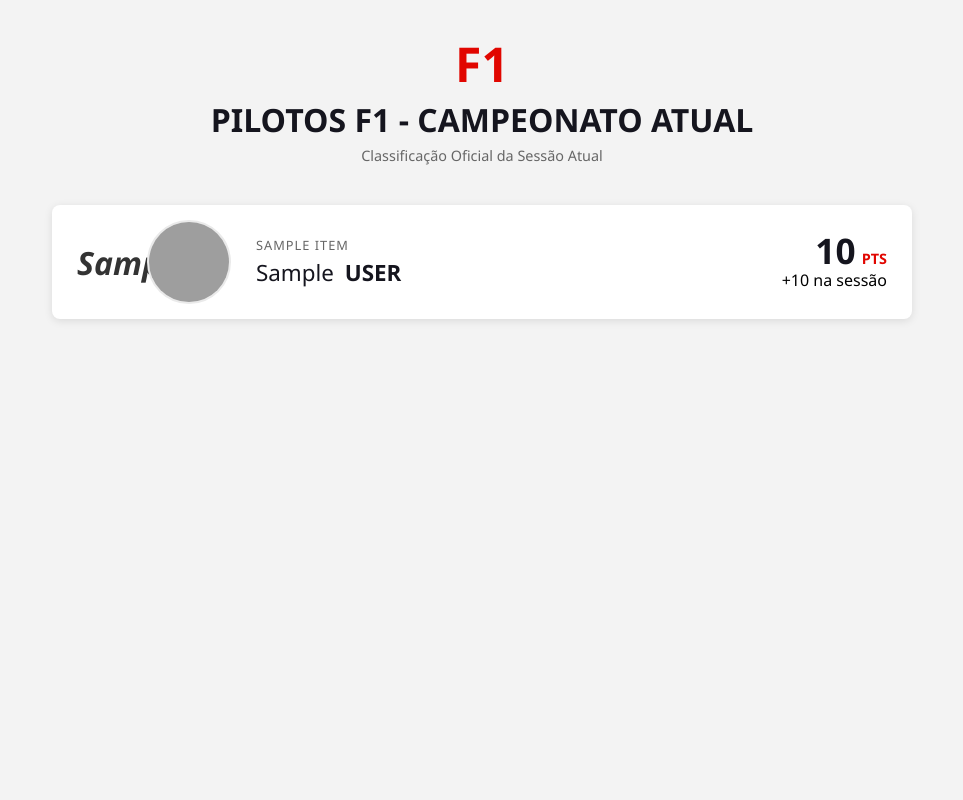
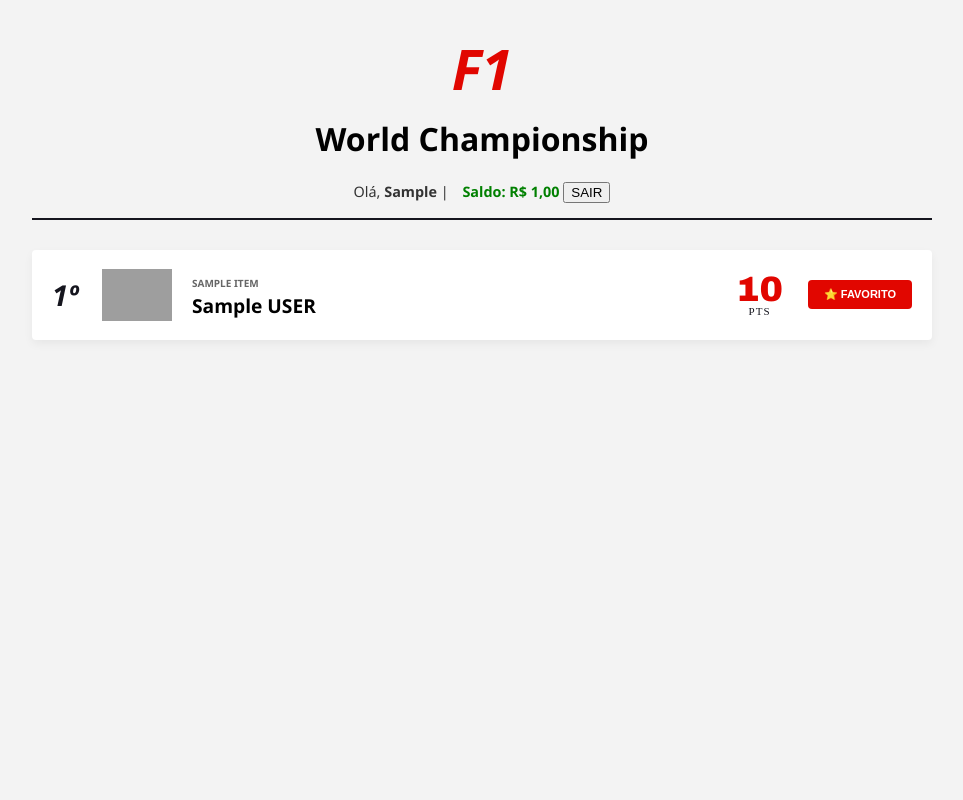
Before and after one commit to ArthurSMA/wsBackend-Fabrica26.1, a Django app: page /pilotos/ in a window 1280 px wide. Shown: the whole page, without its empty margins (158-1121 px from the left). Run offline with Django 5.2, Linux system fonts and the light colour scheme; a user stored in the database is signed in; tables that the repository leaves empty hold one stand-in row (values such as "Sample post"); a database or web service that is not in the repository returns one stand-in record (values such as "Sample title"); data that the repository does not hold is empty; grey boxes are pictures that could not be loaded.

Commit message:
fix: validando votacao; atribuindo saldo; removendo e listando usuario

```diff
--- a/api_rest/static/styles.css
+++ b/api_rest/static/styles.css
@@ -1,155 +1,151 @@
-/* --- ESTILOS GERAIS E CENTRALIZAÇÃO --- */
+/* Reset e Base */
 body {
     background-color: #f3f3f3;
-    font-family: 'Segoe UI', Roboto, sans-serif;
+    font-family: 'Segoe UI', sans-serif;
     margin: 0;
-    padding: 0;
     display: flex;
     justify-content: center;
-    min-height: 100vh;
 }
 
-/* Container principal que controla a largura da página */
 .main-container {
     width: 100%;
     max-width: 900px;
     padding: 40px 20px;
-    box-sizing: border-box;
 }
 
-/* --- CABEÇALHO PADRONIZADO --- */
-.f1-header,
-.header {
+/* Header & Saldo */
+.f1-header {
     text-align: center;
-    margin-bottom: 40px;
+    border-bottom: 2px solid #15151e;
+    margin-bottom: 30px;
+    padding-bottom: 15px;
 }
 
 .f1-logo {
     font-weight: 900;
-    font-size: 3rem;
+    font-size: 3.5rem;
     color: #e10600;
+    font-style: italic;
     line-height: 1;
-    margin-bottom: 10px;
 }
 
-h1 {
-    margin: 0;
-    font-size: 2rem;
-    color: #15151e;
-    text-transform: uppercase;
+.user-status {
+    margin-top: 10px;
+    font-size: 0.9rem;
+    color: #333;
 }
 
-.subtitle,
-.session-info {
-    font-size: 0.9rem;
-    color: #666;
-    margin-top: 5px;
+.balance {
+    color: #008000;
+    font-weight: bold;
+    margin-left: 10px;
 }
 
-/* --- ESTRUTURA DOS CARDS (IGUAL A PILOTOS) --- */
-.grid-layout,
-.grid-list {
+/* Grid de Cards */
+.grid-layout {
     display: flex;
     flex-direction: column;
-    gap: 12px;
+    gap: 10px;
 }
 
 .driver-card {
     background: white;
-    border-radius: 8px;
-    box-shadow: 0 2px 8px rgba(0, 0, 0, 0.1);
-    transition: transform 0.2s;
-    overflow: hidden;
+    border-radius: 4px;
+    box-shadow: 0 4px 10px rgba(0,0,0,0.05);
+    transition: 0.3s;
+}
+.driver-card:hover {
+    transform: translateX(5px);
 }
 
-.driver-card:hover {
-    transform: scale(1.01);
-}
-
-/* Container interno do card para alinhar os elementos */
 .card-content {
     display: flex;
     align-items: center;
-    padding: 15px 25px;
+    padding: 10px 20px;
 }
 
-/* --- ELEMENTOS ESPECÍFICOS DO CAMPEONATO --- */
-
 .position-box {
-    font-size: 2rem;
+    font-size: 1.8rem;
     font-weight: 900;
-    width: 70px;
-    color: #333;
-    text-align: center;
+    min-width: 50px;
     font-style: italic;
+    color: #15151e;
 }
 
-.driver-img-box,
-.photo-container {
-    width: 80px;
-    height: 80px;
-    background: #eee;
-    border-radius: 50%;
-    overflow: hidden;
-    margin-right: 25px;
-    border: 2px solid #eaeaea;
+.driver-img-box {
+    width: 70px;
+    height: 70px;
+    margin-right: 20px;
+}
+.driver-img-box img {
+    width: 100%;
+    height: 100%;
+    object-fit: contain;
 }
 
-.driver-img-box img,
-.driver-photo {
-    width: 100%;
-    height: 100%;
-    object-fit: cover;
-}
-
-.driver-details,
-.driver-info {
+.driver-details {
     flex-grow: 1;
 }
 
-.team-label,
-.team-name {
-    font-size: 0.8rem;
+.team-label {
+    font-size: 10px;
     color: #666;
-    text-transform: uppercase;
-    letter-spacing: 1px;
-    margin-bottom: 3px;
-    display: block;
+    font-weight: bold;
 }
 
-.driver-name,
-.full-name {
+.driver-name {
     margin: 0;
-    font-size: 1.4rem;
-    color: #15151e;
+    font-size: 1.2rem;
 }
 
-.first-name {
-    font-weight: 300;
-    margin-right: 5px;
-}
-
-.points-section,
-.driver-stats {
-    text-align: right;
-    min-width: 120px;
+/* Pontos e Botão */
+.action-section {
+    display: flex;
+    align-items: center;
+    gap: 25px;
 }
 
 .points-total {
+    text-align: center;
+}
+.points-total .val {
+    font-size: 2.2rem;
+    font-weight: 900;
+    color: #e10600;
+    font-family: 'Arial Black', sans-serif;
     line-height: 1;
 }
-
-.points-total .val,
-.stat-box .value {
-    font-size: 2.2rem;
-    font-weight: 900;
+.points-total .unit {
+    font-size: 11px;
     color: #15151e;
+    font-family: bold;
+    display: block;
+    margin-top: -2px;
+    letter-spacing: 1px;
 }
 
-.points-total .unit,
-.stat-box .label {
-    font-size: 0.9rem;
+.btn-vote {
+    background: #15151e;
+    color: white;
+    border: none;
+    padding: 8px 16px;
+    border-radius: 4px;
     font-weight: bold;
-    color: #e10600;
-    margin-left: 2px;
+    cursor: pointer;
+    font-size: 11px;
+    transition: 0.3s;
 }
+.btn-vote:hover {
+    background: #e10600;
+}
+.btn-vote.active {
+    background: #e10600;
+    cursor: default; }
+
+
+.no-data {
+    text-align: center;
+    padding: 50px;
+    color: #666;
+    font-style: italic;
+}
--- a/api_rest/templates/campeonato.html
+++ b/api_rest/templates/campeonato.html
@@ -5,30 +5,34 @@
     <meta charset="UTF-8">
     <meta name="viewport" content="width=device-width, initial-scale=1.0">
     <link rel="stylesheet" href="{% static 'styles.css' %}">
-    <title>Pilotos F1</title>
+    <title>F1 - Classificação</title>
 </head>
 <body>
 
     <div class="main-container">
         <header class="f1-header">
             <div class="f1-logo">F1</div>
-            <h1>Pilotos F1 - Campeonato Atual</h1>
-            <p class="subtitle">Classificação Oficial da Sessão Atual</p>
-            <div class="red-line"></div>
+            <h1>World Championship</h1>
+            <div class="user-status">
+                <span>Olá, <strong>{{ user.first_name }}</strong></span> |
+                <span class="balance">Saldo: R$ {{ saldo|default:"0.00" }}</span>
+
+                <form action="{% url 'logout' %}" method="POST" style="display: inline;">
+                    {% csrf_token %}
+                    <button type="submit" class="btn-logout">SAIR</button>
+                </form>
+            </div>
         </header>
 
         <div class="grid-layout">
             {% for piloto in pilotos %}
-            <div class="driver-card" style="border-left: 6px solid #{{ piloto.team_colour|default:'333' }};">
+            <div class="driver-card" style="border-left: 6px solid #{{ piloto.team_colour|default:'e10600' }};">
                 <div class="card-content">
 
-                    <div class="position-box">
-                        {{ piloto.position_current }}º
-                    </div>
+                    <div class="position-box">{{ forloop.counter }}º</div>
 
                     <div class="driver-img-box">
-                        <img src="{{ piloto.headshot_url|default:'https://www.formula1.com/etc/designs/fom-website/images/svg/f1-logo.svg' }}"
-                             alt="{{ piloto.full_name }}">
+                        <img src="{{ piloto.headshot_url }}" alt="{{ piloto.last_name }}" onerror="this.src='https://www.formula1.com/etc/designs/fom-website/images/svg/f1-logo.svg'">
                     </div>
 
                     <div class="driver-details">
@@ -39,19 +43,29 @@
                         </h2>
                     </div>
 
-                    <div class="points-section">
+                    <div class="action-section">
                         <div class="points-total">
-                            <span class="val">{{ piloto.points_current }}</span>
+                            <span class="val" style="color: #e10600;">{{ piloto.points_total|default:"0" }}</span>
                             <span class="unit">PTS</span>
                         </div>
-                        {% if piloto.points_gained > 0 %}
-                        <div class="points-gain">+{{ piloto.points_gained }} na sessão</div>
-                        {% endif %}
+
+                        <form method="POST" action="{% url 'votar-piloto' %}">
+                            {% csrf_token %}
+                            <input type="hidden" name="piloto_id" value="{{ piloto.driver_number }}">
+
+                            <button type="submit" class="btn-vote {% if meu_favorito.numero_carro == piloto.driver_number %}active{% endif %}">
+                                {% if meu_favorito.numero_carro == piloto.driver_number %}
+                                    ⭐ FAVORITO
+                                {% else %}
+                                    VOTAR
+                                {% endif %}
+                            </button>
+                        </form>
                     </div>
                 </div>
             </div>
             {% empty %}
-            <p class="no-data">Dados de campeonato indisponíveis para esta sessão.</p>
+            <div class="no-data">Nenhum dado de telemetria recebido da API OpenF1.</div>
             {% endfor %}
         </div>
     </div>
--- a/api_rest/urls.py
+++ b/api_rest/urls.py
@@ -1,12 +1,14 @@
 from django.urls import path
 from .views import (
     LoginView,
+    LogoutView,
     CadastroView,
     CampeonatoView,
     UsuarioLoginView,
     UsuarioCadastroView,
     VotarPilotoView,
-    GridResultadoView
+    GridResultadoView,
+    UsuarioGerenciamentoView,
 )
 
 urlpatterns = [
@@ -14,8 +16,10 @@
     path("cadastro/", CadastroView.as_view(), name="cadastro-usuario"),
     path('pilotos/', CampeonatoView.as_view(), name='pagina-campeonato'),
     path('grid-resultado/', GridResultadoView.as_view(), name='grid-resultado'),
+    path('logout/', LogoutView.as_view(), name='logout'),
 
     path('api/login/', UsuarioLoginView.as_view(), name='api-login'),
     path('api/cadastro/', UsuarioCadastroView.as_view(), name='api-cadastro'),
-    path("api/votar/", VotarPilotoView.as_view(), name="votar-piloto")
+    path("api/votar/", VotarPilotoView.as_view(), name="votar-piloto"),
+    path('api/usuarios/', UsuarioGerenciamentoView.as_view(), name='api-gerenciamento-usuario')
 ]
--- a/api_rest/views.py
+++ b/api_rest/views.py
@@ -1,7 +1,9 @@
 from django.shortcuts import render, redirect, get_object_or_404
 from django.views import View
-from django.contrib.auth import authenticate, login
+from django.views.decorators.csrf import csrf_exempt
+from django.contrib.auth import authenticate, login, logout
 from django.contrib.auth.models import User
+from django.utils.decorators import method_decorator
 from rest_framework import status
 from rest_framework.views import APIView
 from rest_framework.response import Response
@@ -25,6 +27,11 @@
     def get(self, request):
         return render(request, 'auth/login.html')
 
+class LogoutView(View):
+    def post(self, request):
+        logout(request)
+        return redirect('login')
+
 class CadastroView(View):
     def get(self, request):
         return render(request, 'auth/cadastro.html')
@@ -40,27 +47,45 @@
         if not request.user.is_authenticated:
             return redirect('login')
 
-        dados = OpenF1Service.listar_campeonato_detalhado()
-        return render(request, 'campeonato.html', {'pilotos': dados})
+        dados_api = OpenF1Service.listar_campeonato_detalhado()
+
+        conta = getattr(request.user, 'conta', None)
+
+        escolha = EscolhaPiloto.objects.filter(usuario = request.user).select_related('piloto').last()
+
+        context = {
+            'pilotos': dados_api,
+            'saldo': conta.saldo if conta else 0.00,
+            'meu_favorito': escolha.piloto if escolha else None,
+            'data_voto': escolha.data_voto if escolha else None
+        }
+
+        return render(request, 'campeonato.html', context)
 
 #3. Lógica de voto
 class VotarPilotoView(PrivateAPIView):
     def post(self, request):
-        piloto_id = request.data.get('piloto_id')
-        piloto = get_object_or_404(Piloto, id=piloto_id)
+        valor_voto = request.data.get('piloto_id')
+        user = request.user
 
-        voto, created = EscolhaPiloto.objects.get_or_create(
-            usuario=request.user,
-            piloto=piloto
+        piloto, created = Piloto.objects.get_or_create(
+            numero_carro = valor_voto,
+            defaults={'nome': 'Piloto ' + str(valor_voto)}
         )
 
-        if self._is_html(request):
-            return redirect('pagina-campeonato')
+        conta = getattr(user, 'conta', None)
+        if not conta or conta.saldo < 10:
+            return Response({"error": "Saldo insuficiente"}, status=400)
 
-        return Response({"status": "voto registrado"}, status=status.HTTP_201_CREATED)
+        EscolhaPiloto.objects.update_or_create(
+            usuario = user,
+            defaults={'piloto': piloto}
+        )
 
-    def _is_html(self, request):
-        return 'text/html' in request.META.get('HTTP_ACCEPT', '')
+        conta.saldo -= 10
+        conta.save()
+
+        return redirect('/pilotos/')
 
 class GridResultadoView(PrivateAPIView):
     login_url = '/login/'
@@ -76,6 +101,7 @@
 
         return render(request, 'grid_resultado.html', {'grid': grid_processado})
 
+@method_decorator(csrf_exempt, name='dispatch')
 class UsuarioCadastroView(PublicAPIView):
     def post(self, request):
         serializer = UsuarioSerializer(data=request.data)
@@ -89,7 +115,6 @@
             return render(request, 'auth/cadastro.html', {'erros': serializer.errors})
         return Response(serializer.errors, status=status.HTTP_400_BAD_REQUEST)
 
-    # ESTA FUNÇÃO PRECISA ESTAR AQUI DENTRO (IDENTADA)
     def _is_html(self, request):
         return 'text/html' in request.META.get('HTTP_ACCEPT', '')
 
@@ -126,3 +151,24 @@
 
     def _is_html(self, request):
         return 'text/html' in request.META.get('HTTP_ACCEPT', '')
+
+class UsuarioGerenciamentoView(PrivateAPIView):
+    # Listar
+    def get(self, request):
+        usuario = User.objects.all()
+        serializer = UsuarioSerializer(usuario, many=True)
+        return Response(serializer.data, status=status.HTTP_200_OK)
+
+    # Editar
+    def put(self, request):
+        serializer = UsuarioSerializer(request.user, data=request.data, partial=True)
+        if serializer.is_valid():
+            serializer.save()
+            return Response(serializer.data, status=status.HTTP_200_OK)
+        return Response(serializer.errors, status=status.HTTP_400_BAD_REQUEST)
+
+    # Remover
+    def delete(self, request):
+        usuario = request.user
+        usuario.delete()
+        return Response({"message": "Sua conta foi removida com sucesso."}, status=status.HTTP_204_NO_CONTENT)
--- a/api_root/settings.py
+++ b/api_root/settings.py
@@ -129,6 +129,7 @@
 REST_FRAMEWORK = {
     'DEFAULT_AUTHENTICATION_CLASSES': (
         'rest_framework_simplejwt.authentication.JWTAuthentication',
+        'rest_framework.authentication.SessionAuthentication',
     ),
     'DEFAULT_PERMISSION_CLASSES': [
         'rest_framework.permissions.IsAuthenticated',
```
Also changed, not shown: api_rest/models.py (+2 -8 lines), api_rest/serializers.py (+8 -2 lines), api_rest/services.py (+5 -3 lines), api_rest/static/auth.css (+53 -90 lines), api_rest/templates/auth/cadastro.html (+14 -25 lines), api_rest/templates/auth/login.html (+6 -16 lines), api_rest/migrations/0005_alter_piloto_equipe_alter_piloto_nome.py (added), api_rest/static/grid_style.css (line endings or trailing spaces).
